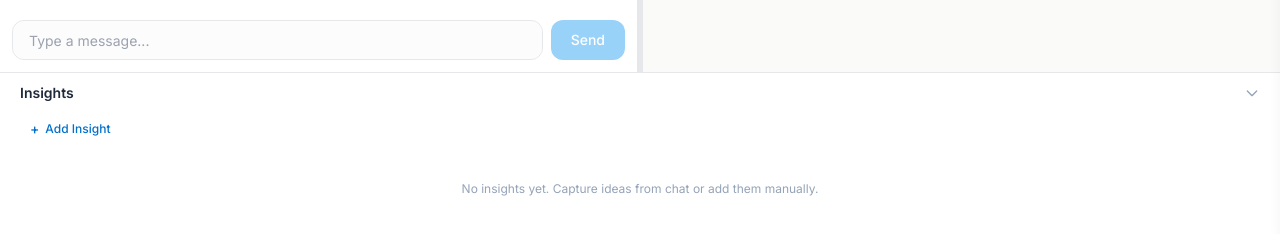
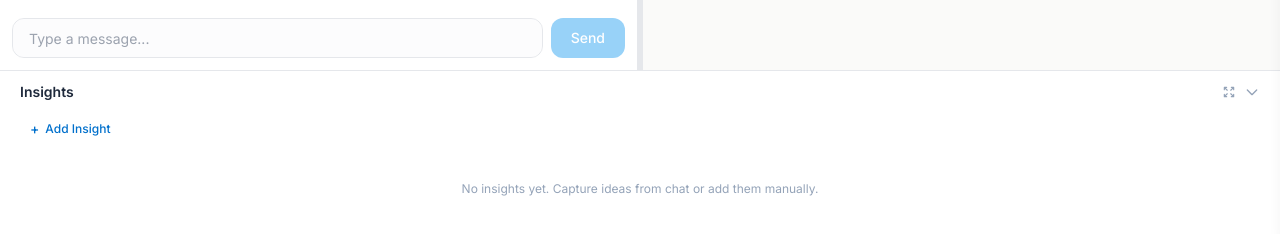
Before and after one commit to dvy1987/Cerulean, a Next.js app: page / in a window 1280 px wide. Both pictures are taken after a click on the button "Insights". Shown: the part 563-797 px from the top of the page. Built offline with nearby package versions, Linux system fonts and the light colour scheme.

Commit message:
Update InsightTray states

```diff
--- a/src/modules/insights/InsightTray.tsx
+++ b/src/modules/insights/InsightTray.tsx
@@ -1,6 +1,6 @@
 "use client";
 
-import { useState, useMemo } from "react";
+import { useState, useMemo, useEffect } from "react";
 import { useInsightStore } from "@/store/insightStore";
 import { useDocumentStore } from "@/store/documentStore";
 import {
@@ -15,8 +15,9 @@ import InsightCard from "./InsightCard";
 export default function InsightTray() {
   const {
     insights,
-    isTrayOpen,
+    trayMode,
     toggleTray,
+    setTrayMode,
     addInsight,
     setInsightStatus,
     archiveInsight,
@@ -57,6 +58,15 @@ export default function InsightTray() {
     });
   }, [activeInsights]);
 
+  useEffect(() => {
+    if (trayMode !== "fullscreen") return;
+    const handleEsc = (e: KeyboardEvent) => {
+      if (e.key === "Escape") setTrayMode("open");
+    };
+    window.addEventListener("keydown", handleEsc);
+    return () => window.removeEventListener("keydown", handleEsc);
+  }, [trayMode, setTrayMode]);
+
   const handleAddInsight = () => {
     const text = newInsightText.trim();
     if (!text) return;
@@ -96,41 +106,11 @@ export default function InsightTray() {
     );
   };
 
-  return (
-    <div className="border-t border-gray-200 bg-white shadow-[0_-1px_3px_0_rgba(0,0,0,0.03)]">
-      <button
-        onClick={toggleTray}
-        className="w-full flex items-center justify-between px-5 py-2.5 hover:bg-gray-50"
-      >
-        <div className="flex items-center gap-2.5">
-          <span className="text-sm font-semibold text-foreground">
-            Insights
-          </span>
-          {count > 0 && (
-            <span className="text-[10px] font-semibold bg-cerulean-100 text-cerulean-700 px-2 py-0.5 rounded-full min-w-[20px] text-center">
-              {count}
-            </span>
-          )}
-        </div>
-        <svg
-          className={`w-4 h-4 text-muted ${
-            isTrayOpen ? "rotate-180" : ""
-          }`}
-          fill="none"
-          viewBox="0 0 24 24"
-          stroke="currentColor"
-        >
-          <path
-            strokeLinecap="round"
-            strokeLinejoin="round"
-            strokeWidth={2}
-            d="M5 15l7-7 7 7"
-          />
-        </svg>
-      </button>
+  const isFullscreen = trayMode === "fullscreen";
+  const isOpen = trayMode === "open" || isFullscreen;
 
-      {isTrayOpen && (
-        <div className="px-5 pb-4 max-h-80 overflow-y-auto animate-slideDown">
+  const insightContent = (
+    <>
       {isAdding ? (
         <div className="flex gap-2 mb-3">
           <input
@@ -186,7 +166,11 @@ export default function InsightTray() {
           No insights yet. Capture ideas from chat or add them manually.
         </p>
       )}
-          <div className="grid grid-cols-1 sm:grid-cols-2 lg:grid-cols-3 gap-2.5">
+      <div className={`grid gap-2.5 ${
+        isFullscreen
+          ? "grid-cols-1 sm:grid-cols-2 lg:grid-cols-3 xl:grid-cols-4"
+          : "grid-cols-1 sm:grid-cols-2 lg:grid-cols-3"
+      }`}>
         {rankedInsights.map((insight) => (
           <InsightCard
             key={insight.insight_id}
@@ -198,6 +182,109 @@ export default function InsightTray() {
           />
         ))}
       </div>
+    </>
+  );
+
+  if (isFullscreen) {
+    return (
+      <>
+        <div
+          className="fixed inset-0 bg-black/20 backdrop-blur-sm z-40 animate-fadeIn"
+          onClick={() => setTrayMode("open")}
+        />
+        <div className="fixed inset-4 z-50 bg-white rounded-2xl shadow-2xl border border-gray-200 flex flex-col animate-scaleIn overflow-hidden">
+          <div className="flex items-center justify-between px-6 py-4 border-b border-gray-100 shrink-0">
+            <div className="flex items-center gap-2.5">
+              <span className="text-sm font-semibold text-foreground">
+                Insights
+              </span>
+              {count > 0 && (
+                <span className="text-[10px] font-semibold bg-cerulean-100 text-cerulean-700 px-2 py-0.5 rounded-full min-w-[20px] text-center">
+                  {count}
+                </span>
+              )}
+            </div>
+            <div className="flex items-center gap-1">
+              <button
+                onClick={() => setTrayMode("open")}
+                className="p-1.5 rounded-md text-muted hover:text-foreground hover:bg-gray-100 transition-colors"
+                title="Exit fullscreen"
+              >
+                <svg className="w-4 h-4" fill="none" viewBox="0 0 24 24" stroke="currentColor" strokeWidth={2}>
+                  <path strokeLinecap="round" strokeLinejoin="round" d="M9 9L4 4m0 0v4m0-4h4m6 6l5 5m0 0v-4m0 4h-4M9 15l-5 5m0 0h4m-4 0v-4m11-6l5-5m0 0h-4m4 0v4" />
+                </svg>
+              </button>
+              <button
+                onClick={() => setTrayMode("collapsed")}
+                className="p-1.5 rounded-md text-muted hover:text-foreground hover:bg-gray-100 transition-colors"
+                title="Close"
+              >
+                <svg className="w-4 h-4" fill="none" viewBox="0 0 24 24" stroke="currentColor" strokeWidth={2}>
+                  <path strokeLinecap="round" strokeLinejoin="round" d="M6 18L18 6M6 6l12 12" />
+                </svg>
+              </button>
+            </div>
+          </div>
+          <div className="flex-1 overflow-y-auto px-6 py-4">
+            {insightContent}
+          </div>
+        </div>
+      </>
+    );
+  }
+
+  return (
+    <div className="border-t border-gray-200 bg-white shadow-[0_-1px_3px_0_rgba(0,0,0,0.03)]">
+      <button
+        onClick={toggleTray}
+        className="w-full flex items-center justify-between px-5 py-2.5 hover:bg-gray-50"
+      >
+        <div className="flex items-center gap-2.5">
+          <span className="text-sm font-semibold text-foreground">
+            Insights
+          </span>
+          {count > 0 && (
+            <span className="text-[10px] font-semibold bg-cerulean-100 text-cerulean-700 px-2 py-0.5 rounded-full min-w-[20px] text-center">
+              {count}
+            </span>
+          )}
+        </div>
+        <div className="flex items-center gap-1">
+          {isOpen && (
+            <button
+              onClick={(e) => {
+                e.stopPropagation();
+                setTrayMode("fullscreen");
+              }}
+              className="p-1 rounded text-muted hover:text-foreground hover:bg-gray-100 transition-colors"
+              title="Expand fullscreen"
+            >
+              <svg className="w-3.5 h-3.5" fill="none" viewBox="0 0 24 24" stroke="currentColor" strokeWidth={2}>
+                <path strokeLinecap="round" strokeLinejoin="round" d="M4 8V4m0 0h4M4 4l5 5m11-1V4m0 0h-4m4 0l-5 5M4 16v4m0 0h4m-4 0l5-5m11 5v-4m0 4h-4m4 0l-5-5" />
+              </svg>
+            </button>
+          )}
+          <svg
+            className={`w-4 h-4 text-muted transition-transform duration-200 ${
+              isOpen ? "rotate-180" : ""
+            }`}
+            fill="none"
+            viewBox="0 0 24 24"
+            stroke="currentColor"
+          >
+            <path
+              strokeLinecap="round"
+              strokeLinejoin="round"
+              strokeWidth={2}
+              d="M5 15l7-7 7 7"
+            />
+          </svg>
+        </div>
+      </button>
+
+      {isOpen && (
+        <div className="px-5 pb-4 max-h-80 overflow-y-auto animate-slideDown">
+          {insightContent}
         </div>
       )}
     </div>
--- a/src/store/insightStore.ts
+++ b/src/store/insightStore.ts
@@ -2,9 +2,12 @@ import { create } from "zustand";
 import { v4 as uuidv4 } from "uuid";
 import { Insight, InsightStatus } from "@/types";
 
+type TrayMode = "collapsed" | "open" | "fullscreen";
+
 interface InsightState {
   insights: Insight[];
   isTrayOpen: boolean;
+  trayMode: TrayMode;
   addInsight: (params: {
     title: string;
     content: string;
@@ -17,12 +20,15 @@ interface InsightState {
   archiveInsight: (insightId: string) => void;
   toggleTray: () => void;
   setTrayOpen: (open: boolean) => void;
+  setTrayMode: (mode: TrayMode) => void;
+  cycleTrayMode: () => void;
   getActiveInsights: () => Insight[];
 }
 
 export const useInsightStore = create<InsightState>((set, get) => ({
   insights: [],
   isTrayOpen: false,
+  trayMode: "collapsed" as TrayMode,
 
   addInsight: ({ title, content, conversationId = null, sourceMessageIds = [] }) => {
     const now = new Date().toISOString();
@@ -81,9 +87,25 @@ export const useInsightStore = create<InsightState>((set, get) => ({
     get().setInsightStatus(insightId, "archived");
   },
 
-  toggleTray: () => set((state) => ({ isTrayOpen: !state.isTrayOpen })),
+  toggleTray: () =>
+    set((state) => {
+      const next = state.trayMode === "collapsed" ? "open" : "collapsed";
+      return { isTrayOpen: next !== "collapsed", trayMode: next };
+    }),
 
-  setTrayOpen: (open) => set({ isTrayOpen: open }),
+  setTrayOpen: (open) =>
+    set({ isTrayOpen: open, trayMode: open ? "open" : "collapsed" }),
+
+  setTrayMode: (mode) =>
+    set({ trayMode: mode, isTrayOpen: mode !== "collapsed" }),
+
+  cycleTrayMode: () =>
+    set((state) => {
+      const order: TrayMode[] = ["collapsed", "open", "fullscreen"];
+      const idx = order.indexOf(state.trayMode);
+      const next = order[(idx + 1) % order.length];
+      return { trayMode: next, isTrayOpen: next !== "collapsed" };
+    }),
 
   getActiveInsights: () =>
     get().insights.filter((i) => i.status !== "archived"),
```
Lines whose indentation alone changed are shown as unchanged.
